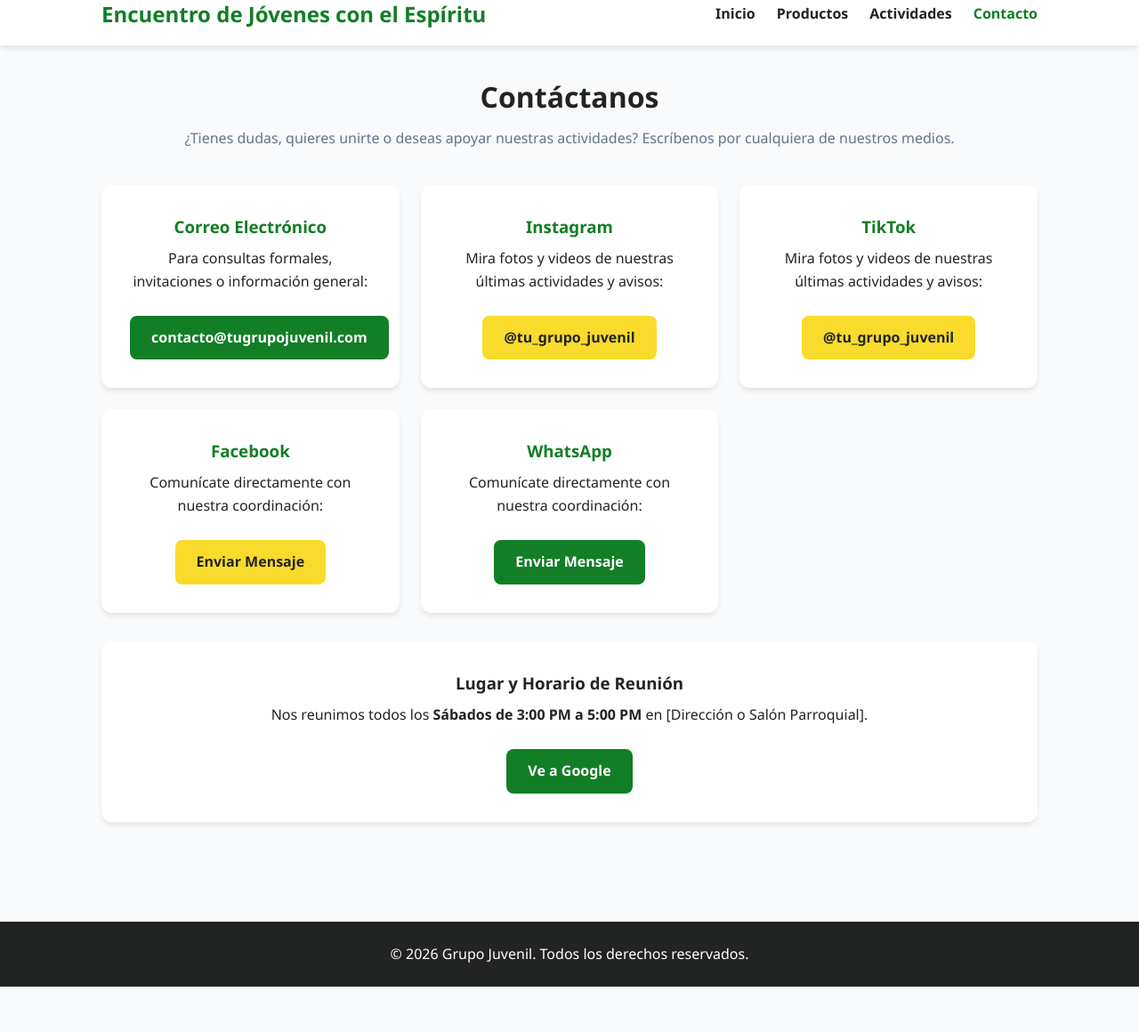
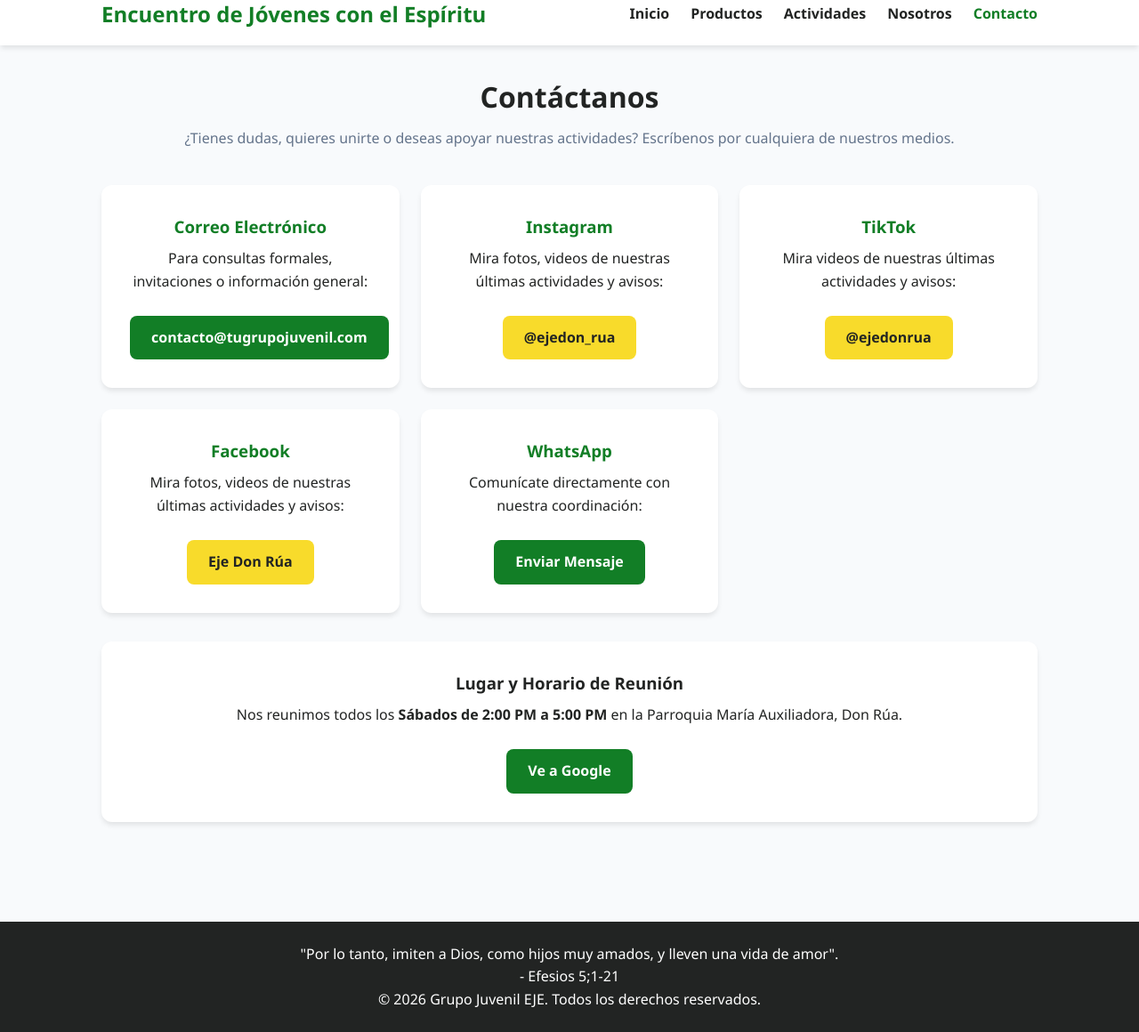
Before and after one commit to Nesitanes/EjeDonRua, a plain HTML site: page contactos.html in a window 1280 px wide. Shown: the part 19-1179 px from the top of the page at 89% size. Before the commit the page ends 1128 px from the top, so only its background shows below. Drawn offline with Linux system fonts and the light colour scheme.

Commit message:
nosotros
agregado de pagina nosotros

```diff
--- a/contactos.html
+++ b/contactos.html
@@ -15,6 +15,7 @@
                 <li><a href="index.html">Inicio</a></li>
                 <li><a href="productos.html">Productos</a></li>
                 <li><a href="actividades.html">Actividades</a></li>
+                <li><a href="nosotros.html">Nosotros</a></li>
                 <li><a href="contactos.html" class="active">Contacto</a></li>
             </ul>
         </nav>
@@ -36,23 +37,23 @@
 
             <div class="contact-card">
                 <h3>Instagram</h3>
-                <p>Mira fotos y videos de nuestras últimas actividades y avisos:</p>
+                <p>Mira fotos, videos de nuestras últimas actividades y avisos:</p>
                 <br>
-                <a href="https://instagram.com" target="_blank" rel="noopener noreferrer" class="btn">@tu_grupo_juvenil</a>
+                <a href="https://www.instagram.com/ejedon_rua?psln=MTN2bzI4eDU2eWFqeg==" target="_blank" rel="noopener noreferrer" class="btn">@ejedon_rua</a>
             </div>
 
             <div class="contact-card">
                 <h3>TikTok</h3>
-                <p>Mira fotos y videos de nuestras últimas actividades y avisos:</p>
+                <p>Mira videos de nuestras últimas actividades y avisos:</p>
                 <br>
-                <a href="https://instagram.com" target="_blank" rel="noopener noreferrer" class="btn">@tu_grupo_juvenil</a>
+                <a href="https://www.tiktok.com/@ejedonrua?_r=1&_t=ZS-9BO8hA3zErh" target="_blank" rel="noopener noreferrer" class="btn">@ejedonrua</a>
             </div>
 
             <div class="contact-card">
                 <h3>Facebook</h3>
-                <p>Comunícate directamente con nuestra coordinación:</p>
+                <p>Mira fotos, videos de nuestras últimas actividades y avisos:</p>
                 <br>
-                <a href="https://wa.me/50300000000" target="_blank" rel="noopener noreferrer" class="btn">Enviar Mensaje</a>
+                <a href="https://www.facebook.com/share/19wuxmFT9S/" target="_blank" rel="noopener noreferrer" class="btn">Eje Don Rúa</a>
             </div>
 
             <div class="contact-card">
@@ -65,7 +66,7 @@
 
         <section class="info-box" style="margin-top: 2rem; text-align: center;">
             <h3>Lugar y Horario de Reunión</h3>
-            <p style="margin-top: 0.5rem;">Nos reunimos todos los <strong>Sábados de 3:00 PM a 5:00 PM</strong> en [Dirección o Salón Parroquial].</p>
+            <p style="margin-top: 0.5rem;">Nos reunimos todos los <strong>Sábados de 2:00 PM a 5:00 PM</strong> en la Parroquia María Auxiliadora, Don Rúa.</p>
             <br>
             <a href="https://maps.app.goo.gl/yycaDa62ZE6HeCan7" target="_blank" rel="noopener noreferrer" class="btn btn-primary">Ve a Google</a>
 
@@ -73,7 +74,9 @@
     </main>
 
     <footer>
-        <p>&copy; <span id="current-year"></span> Grupo Juvenil. Todos los derechos reservados.</p>
+        <p>"Por lo tanto, imiten a Dios, como hijos muy amados, y lleven una vida de amor".</p>
+        <p> - Efesios 5;1-21 </p>
+        <p>&copy; <span id="current-year"></span> Grupo Juvenil EJE. Todos los derechos reservados.</p>
     </footer>
 
     <script src="js/main.js"></script>
```
Also changed, not shown: actividades.html (+4 -1 lines), index.html (+2 -1 lines), nosotros.html (added, +53 -0 lines), productos.html (+4 -1 lines).
